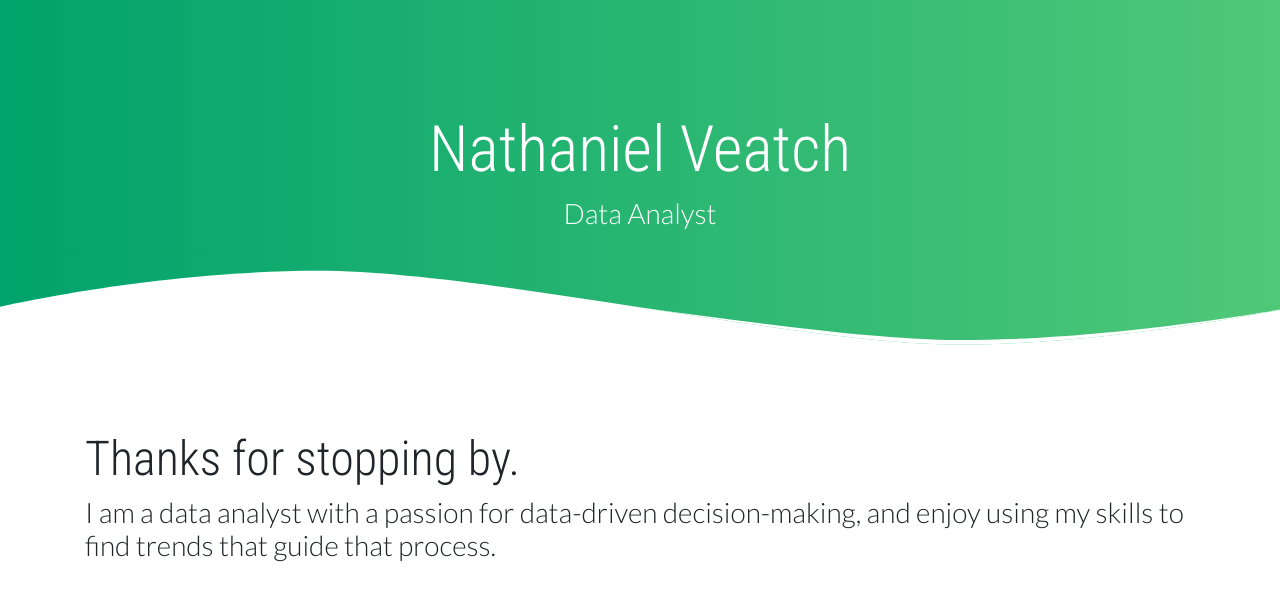
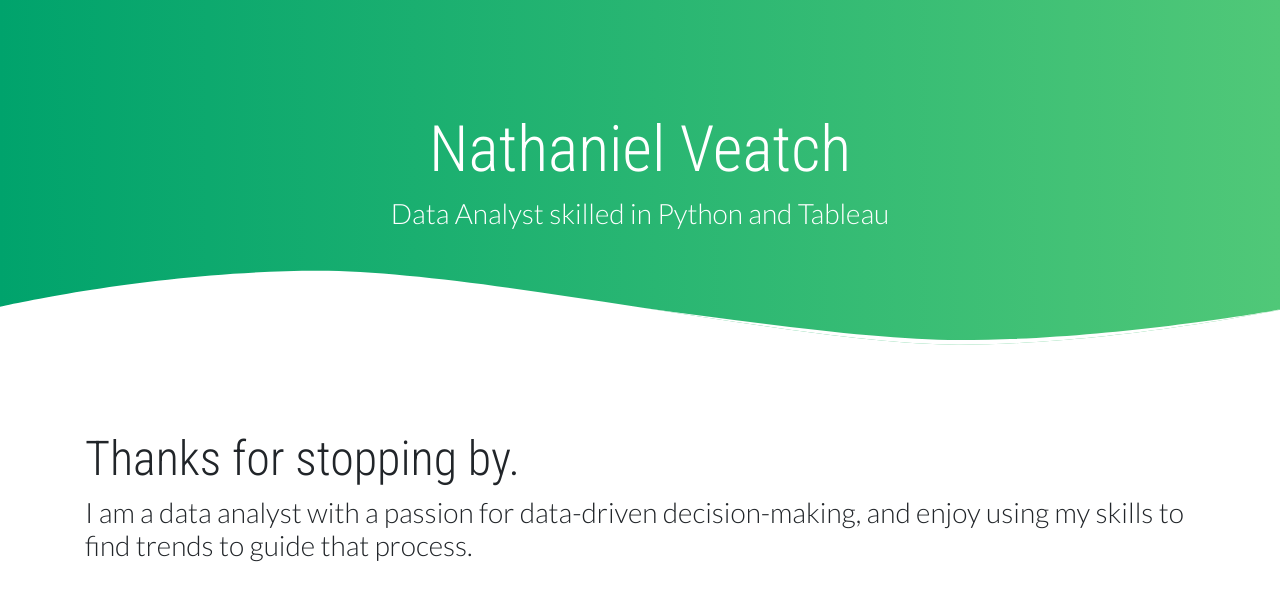
Before and after one commit to Nveatch/portfolio, a plain HTML site: page index.html in a window 1280 px wide. Shown: the top 598 px of the page. Drawn offline with nearby package versions, Linux system fonts and the light colour scheme.

Commit message:
added tagline

```diff
--- a/index.html
+++ b/index.html
@@ -27,7 +27,7 @@
         <div class="wave">
             <div class="container header-container">
                 <h1 class="name">Nathaniel Veatch</h1>
-                <h3 class="subtitle text-center">Data Analyst</h3>
+                <h3 class="subtitle text-center">Data Analyst skilled in Python and Tableau</h3>
             </div>
         </div>
         <div class="wave-svg">
@@ -43,7 +43,7 @@
     <section class="container">
         <h1 class="title">Thanks for stopping by.
         </h1>
-        <h3 class="subtitle">I am a data analyst with a passion for data-driven decision-making, and enjoy using my skills to find trends that guide that process. </h3>
+        <h3 class="subtitle">I am a data analyst with a passion for data-driven decision-making, and enjoy using my skills to find trends to guide that process. </h3>
     </section>
 
 
```
